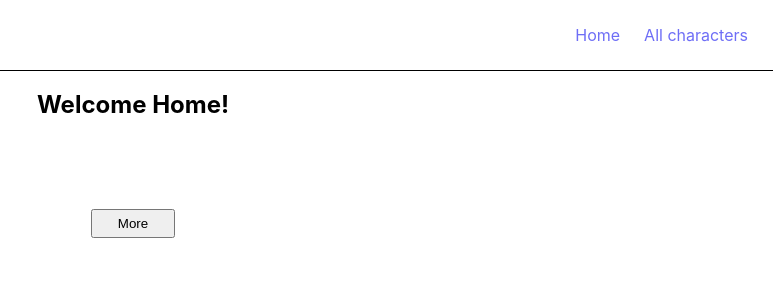
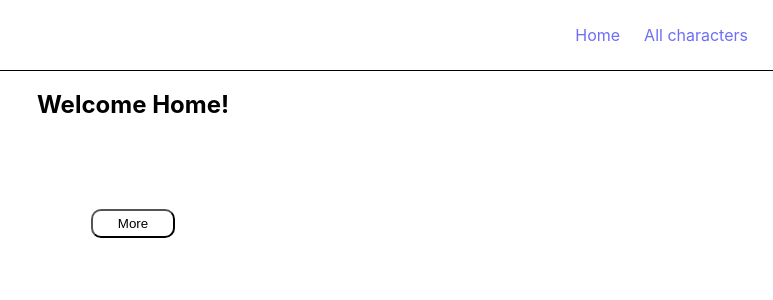
Before and after one commit to namirsab/react-rick-and-morty-exercise, a React (Create React App) app: page / in a window 1280 px wide. Shown: the top 300 px of the page, without its empty margins (507-1280 px from the left). Built offline with nearby package versions, Linux system fonts and the light colour scheme.

Commit message:
Add little style

```diff
--- a/src/components/LoadMore.css
+++ b/src/components/LoadMore.css
@@ -4,4 +4,6 @@
 
 .app__load-more--button {
   padding: 5px 25px 5px 25px;
+  background-color: white;
+  border-radius: 10px;
 }
```
